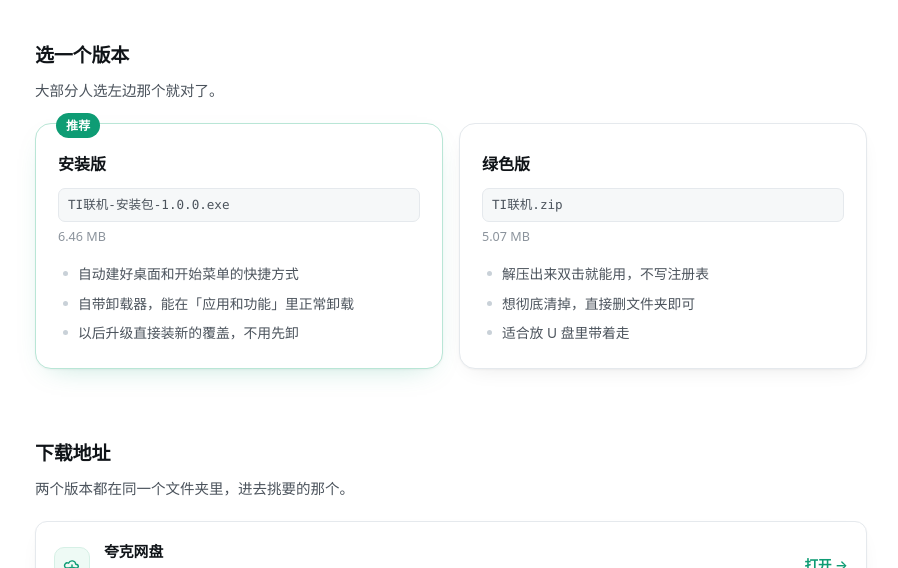
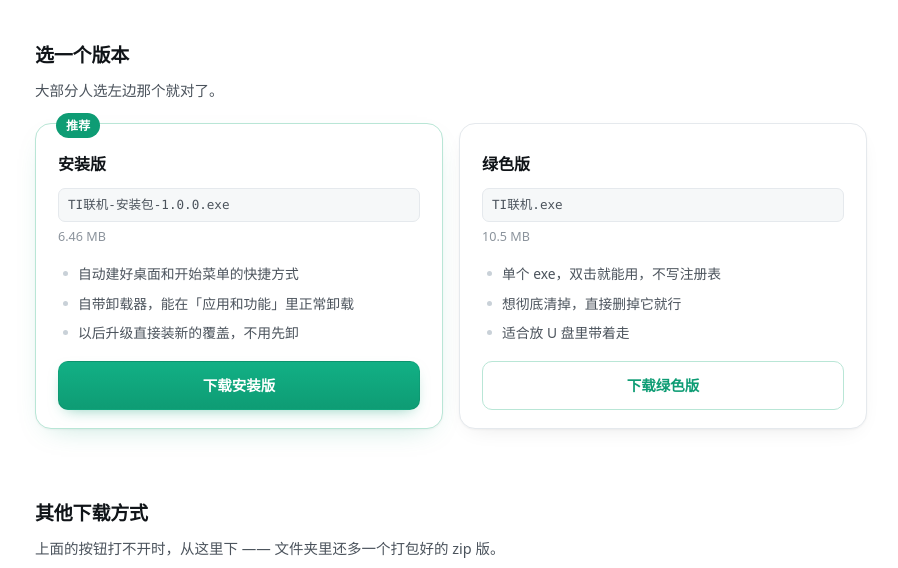
Before and after one commit to TinyAII/ti-link, a plain HTML site: page download.html in a window 1280 px wide. Shown: the part 229-797 px from the top of the page, without its empty margins (189-1087 px from the left). Drawn offline with Linux system fonts and the light colour scheme.

Commit message:
下载页：加两个直链下载

```diff
--- a/download.html
+++ b/download.html
@@ -119,6 +119,23 @@
     width: 5px; height: 5px; border-radius: 50%; background: #c9d1d8;
   }
 
+  /* 版本卡里的下载按钮：主推那个用实心，另一个用描边 */
+  .dl {
+    display: block; text-align: center; text-decoration: none;
+    margin-top: 16px; padding: 11px 16px; border-radius: 10px;
+    font-size: 14.5px; font-weight: 600;
+    background: linear-gradient(180deg, var(--accent-2), var(--accent));
+    color: #fff; border: 1px solid rgba(0, 0, 0, .06);
+    box-shadow: 0 6px 16px -8px rgba(14, 156, 116, .6);
+    transition: transform .12s, box-shadow .12s;
+  }
+  .dl:hover { transform: translateY(-1px); box-shadow: 0 10px 22px -10px rgba(14, 156, 116, .65); }
+  .dl.ghost {
+    background: #fff; color: var(--accent);
+    border: 1px solid #b9e6d6; box-shadow: none;
+  }
+  .dl.ghost:hover { background: var(--accent-soft); box-shadow: none; }
+
   /* ── 渠道 ─────────────────────────────────────── */
   .chans { display: grid; gap: 12px; }
   .chan {
@@ -239,25 +256,27 @@
           <li>自带卸载器，能在「应用和功能」里正常卸载</li>
           <li>以后升级直接装新的覆盖，不用先卸</li>
         </ul>
+        <a class="dl" href="https://links.8uid.com/d/8q8vcv1jigvc">下载安装版</a>
       </div>
 
       <div class="ver">
         <h3>绿色版</h3>
-        <span class="file">TI联机.zip</span>
-        <p class="size">5.07 MB</p>
+        <span class="file">TI联机.exe</span>
+        <p class="size">10.5 MB</p>
         <ul>
-          <li>解压出来双击就能用，不写注册表</li>
-          <li>想彻底清掉，直接删文件夹即可</li>
+          <li>单个 exe，双击就能用，不写注册表</li>
+          <li>想彻底清掉，直接删掉它就行</li>
           <li>适合放 U 盘里带着走</li>
         </ul>
+        <a class="dl ghost" href="https://links.8uid.com/d/708bezl0x76i">下载绿色版</a>
       </div>
     </div>
   </section>
 
   <!-- ══════════ 渠道 ══════════ -->
   <section>
-    <h2>下载地址</h2>
-    <p class="sub">两个版本都在同一个文件夹里，进去挑要的那个。</p>
+    <h2>其他下载方式</h2>
+    <p class="sub">上面的按钮打不开时，从这里下 —— 文件夹里还多一个打包好的 zip 版。</p>
 
     <div class="chans">
       <a class="chan" href="https://pan.quark.cn/s/40f876a211f3" target="_blank" rel="noopener noreferrer">
@@ -320,7 +339,8 @@
       <summary>展开对应版本 1.0.0 的 SHA256</summary>
       <p>Windows 上在文件所在目录打开 PowerShell，运行 <code>Get-FileHash 文件名 -Algorithm SHA256</code>，对比下面这串。</p>
       <div class="hash"><b>TI联机-安装包-1.0.0.exe</b>b7147c77853a72775f4ddd840be5ca00e1026f063c3a50aef4e646d8b751ac70</div>
-      <div class="hash"><b>TI联机.zip</b>e52bb75b97562bea80c7590fb6928999386369133521e5817d3bb708c3403a9c</div>
+      <div class="hash"><b>TI联机.exe</b>403f46ccda5141aa979cc3e3a6c25e65d036acb291ab391121dc7ec84c1d8e56</div>
+      <div class="hash"><b>TI联机.zip（夸克网盘里那个）</b>e52bb75b97562bea80c7590fb6928999386369133521e5817d3bb708c3403a9c</div>
     </details>
   </section>
 
```
